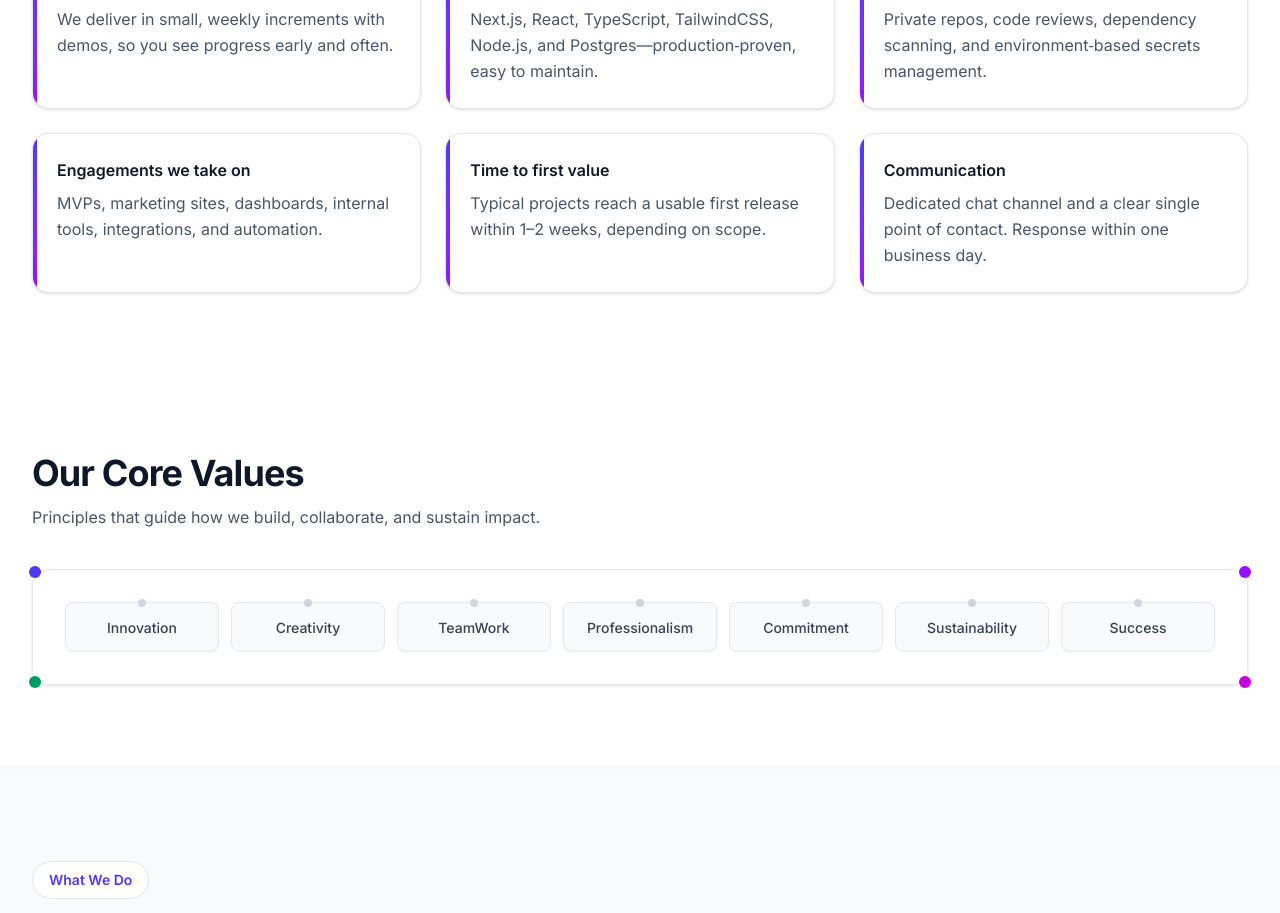
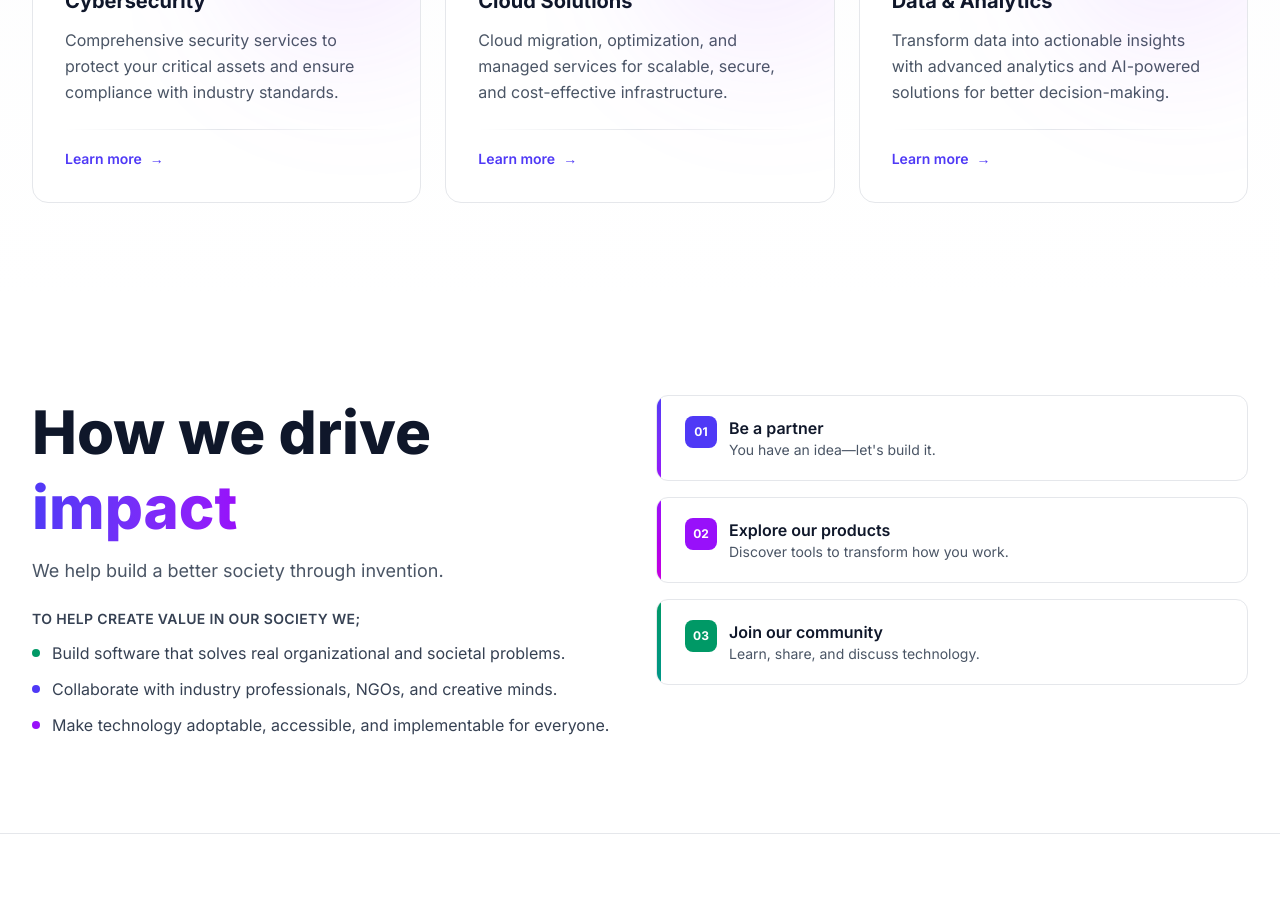
Before and after one commit to Codin-Technologies/codintechwebsite, a Next.js app: page / in a window 1280 px wide. Shown: the part 1680-2593 px from the top of the page. Built offline with nearby package versions, Linux system fonts and the light colour scheme.

Commit message:
Reorder component imports and usage in Home

```diff
--- a/app/page.tsx
+++ b/app/page.tsx
@@ -12,10 +12,10 @@ export default function Home() {
   return (
     <>
       <Hero />
+      <Services />
       <Impact />
       <Proof />
       <CoreValuesTimeline />
-      <Services />
       <BornAndRaise />
       <Testimonials />
       <CTA />
```
